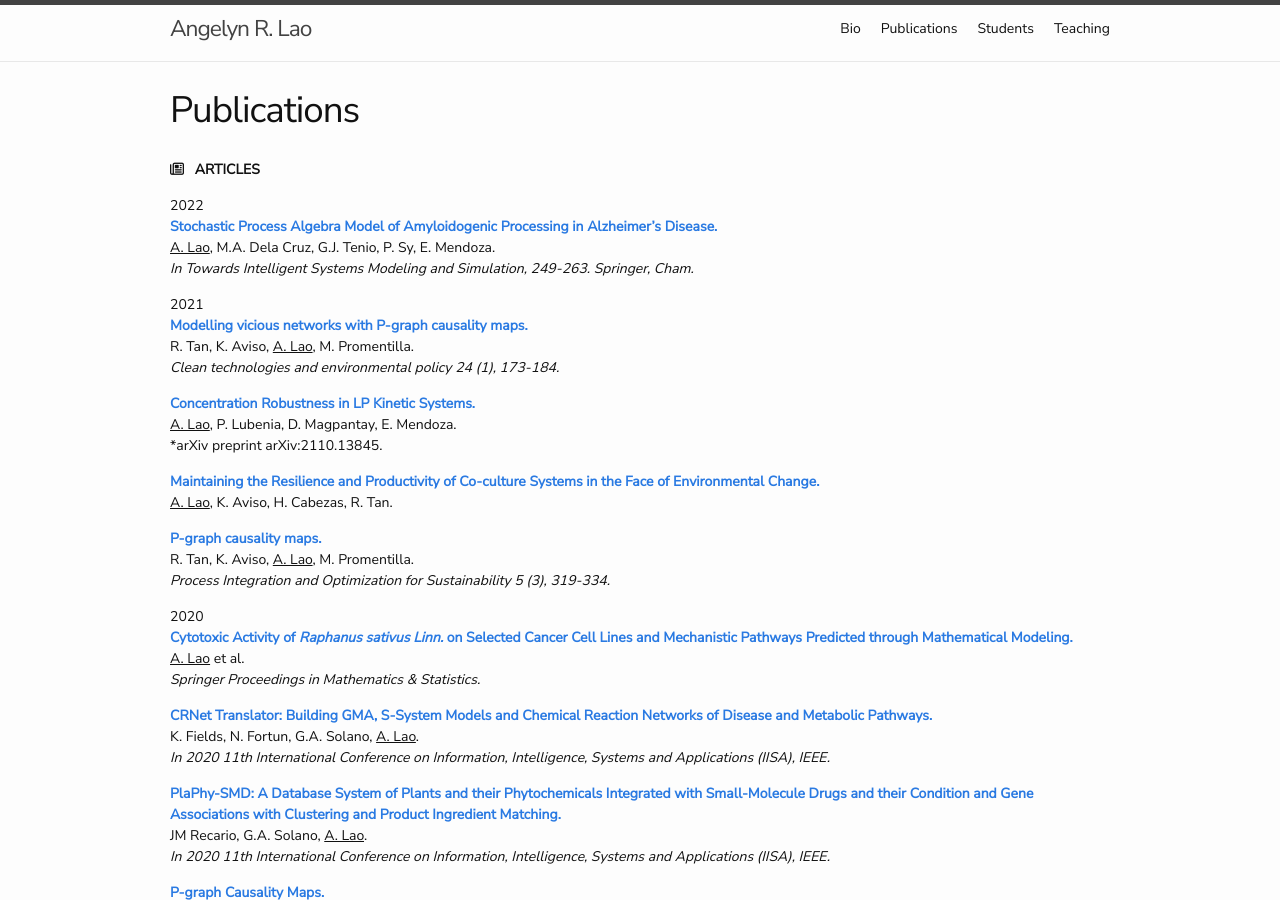
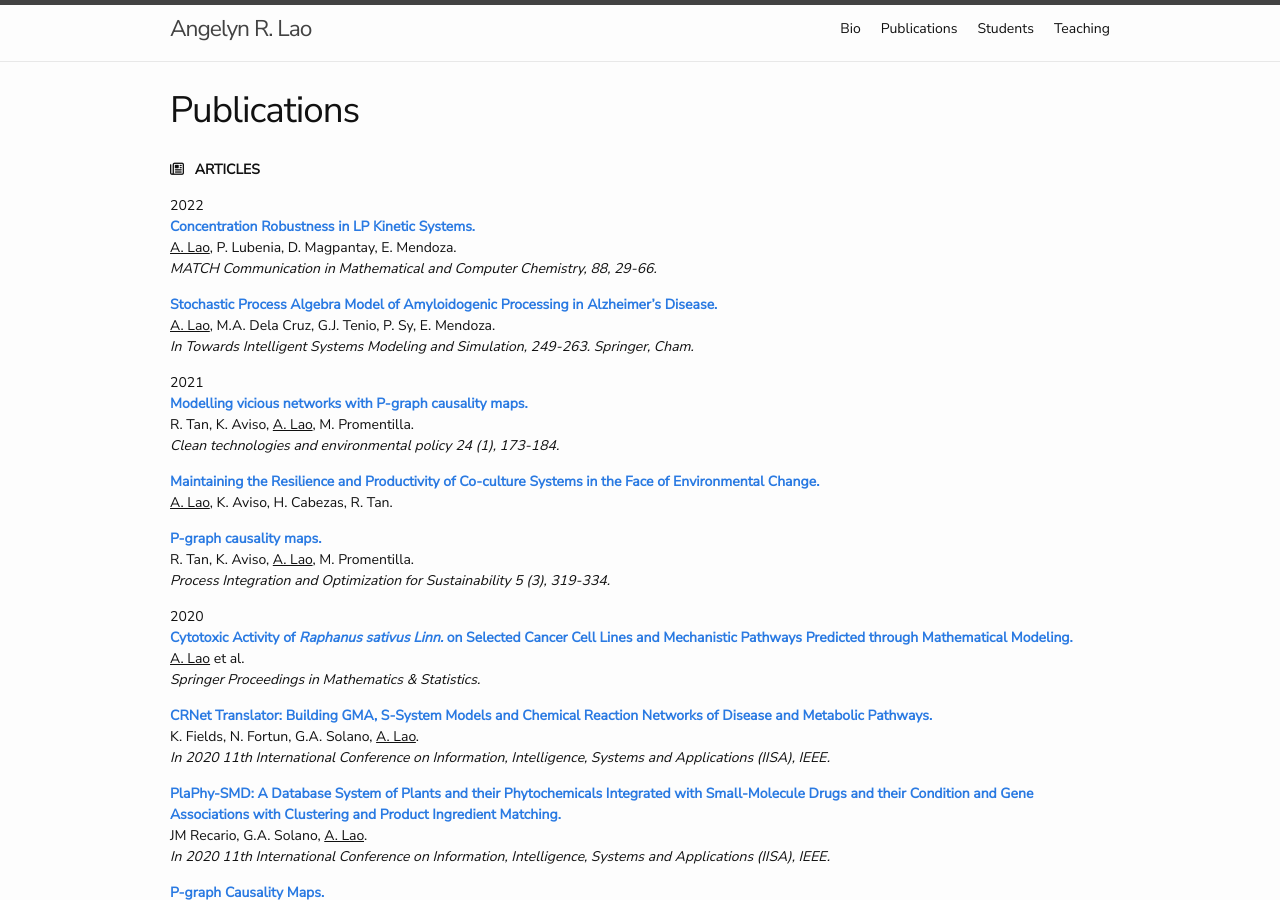
Before and after one commit to yupaulk/angelynlao.github.io, a Jekyll site: the page built from publications.md, in a window 1280 px wide and 900 px high. Built offline with Jekyll 4.4.1, drawn with Linux system fonts in a browser that asks for light colours; nearby versions of some CDN libraries; a style sheet for code colours, icons or effects is not loaded; some of the changed text lies outside the part shown.

Commit message:
Update publications.md

```diff
--- a/publications.md
+++ b/publications.md
@@ -6,6 +6,10 @@ permalink: /publications/
 <i class="fa-regular fa-newspaper"></i> &nbsp; **ARTICLES**
 
 2022 <br>
+[**Concentration Robustness in LP Kinetic Systems.**](https://match.pmf.kg.ac.rs/electronic_versions/Match88/n1/match88n1_29-66.pdf) <br>
+<u>A. Lao</u>, P. Lubenia, D. Magpantay, E. Mendoza. <br>
+*MATCH Communication in Mathematical and Computer Chemistry, 88, 29-66.*
+
 [**Stochastic Process Algebra Model of Amyloidogenic Processing in Alzheimer’s Disease.**](https://link.springer.com/chapter/10.1007/978-3-030-79606-8_18) <br>
 <u>A. Lao</u>, M.A. Dela Cruz, G.J. Tenio, P. Sy, E. Mendoza. <br>
 *In Towards Intelligent Systems Modeling and Simulation, 249-263. Springer, Cham.*
@@ -14,10 +18,6 @@ permalink: /publications/
 [**Modelling vicious networks with P-graph causality maps.**](https://link.springer.com/article/10.1007/s10098-021-02096-x) <br>
 R. Tan, K. Aviso, <u>A. Lao</u>, M. Promentilla. <br>
 *Clean technologies and environmental policy 24 (1), 173-184.*
-
-[**Concentration Robustness in LP Kinetic Systems.**](https://arxiv.org/pdf/2110.13845.pdf) <br>
-<u>A. Lao</u>, P. Lubenia, D. Magpantay, E. Mendoza. <br>
-*arXiv preprint arXiv:2110.13845.
 
 [**Maintaining the Resilience and Productivity of Co-culture Systems in the Face of Environmental Change.**](https://assets.researchsquare.com/files/rs-856052/v1/e6bffec7-2219-479e-aaaa-52ee7ef110dc.pdf?c=1632234919) <br>
 <u>A. Lao</u>, K. Aviso, H. Cabezas, R. Tan.
@@ -101,6 +101,10 @@ D. Rodriguez, <u>A. Lao</u> and G.A. Solano. <br>
 *In 2018 9th International Conference on Information, Intelligence, Systems and Applications (IISA), IEEE.*
 
 2018 <br>
+[**Robustness in power-law kinetic systems with reactant-determined interactions.**](https://link.springer.com/chapter/10.1007/978-3-030-90048-9_9)<br>
+N. Fortun, <u>A. Lao</u>, L. Razon and E. Mendoza. <br>
+*In Japanese Conference on Discrete and Computational Geometry, Graphs, and Games, pp. 106-121. Springer, Cham, 2018.*
+
 [**A Deficiency-One Algorithm for power-law kinetic systems with reactant-determined interactions.**](https://link.springer.com/article/10.1007/s10910-018-0925-2) <br>
 N. Fortun, E. Mendoza, L. Razon and <u>A. Lao</u>. <br>
 *Journal of Mathematical Chemistry, 56,2929-2962.*
```
